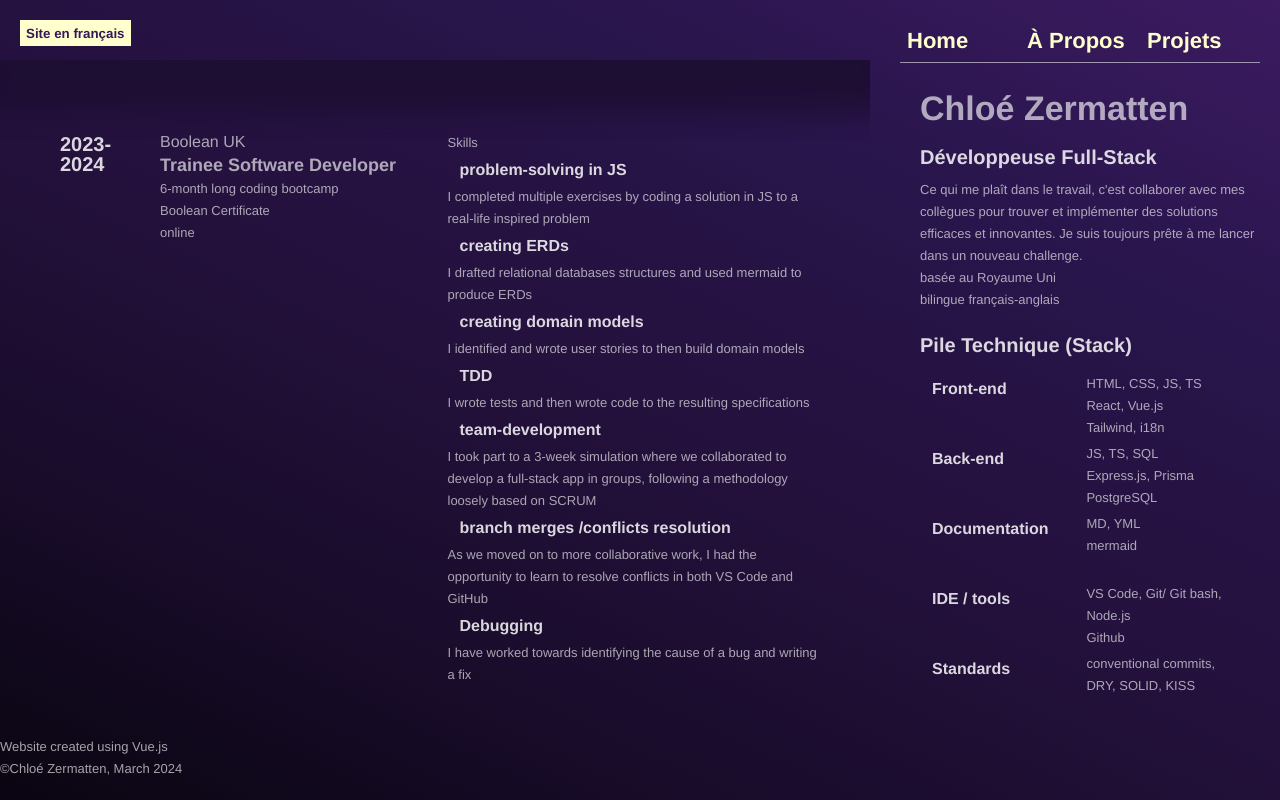
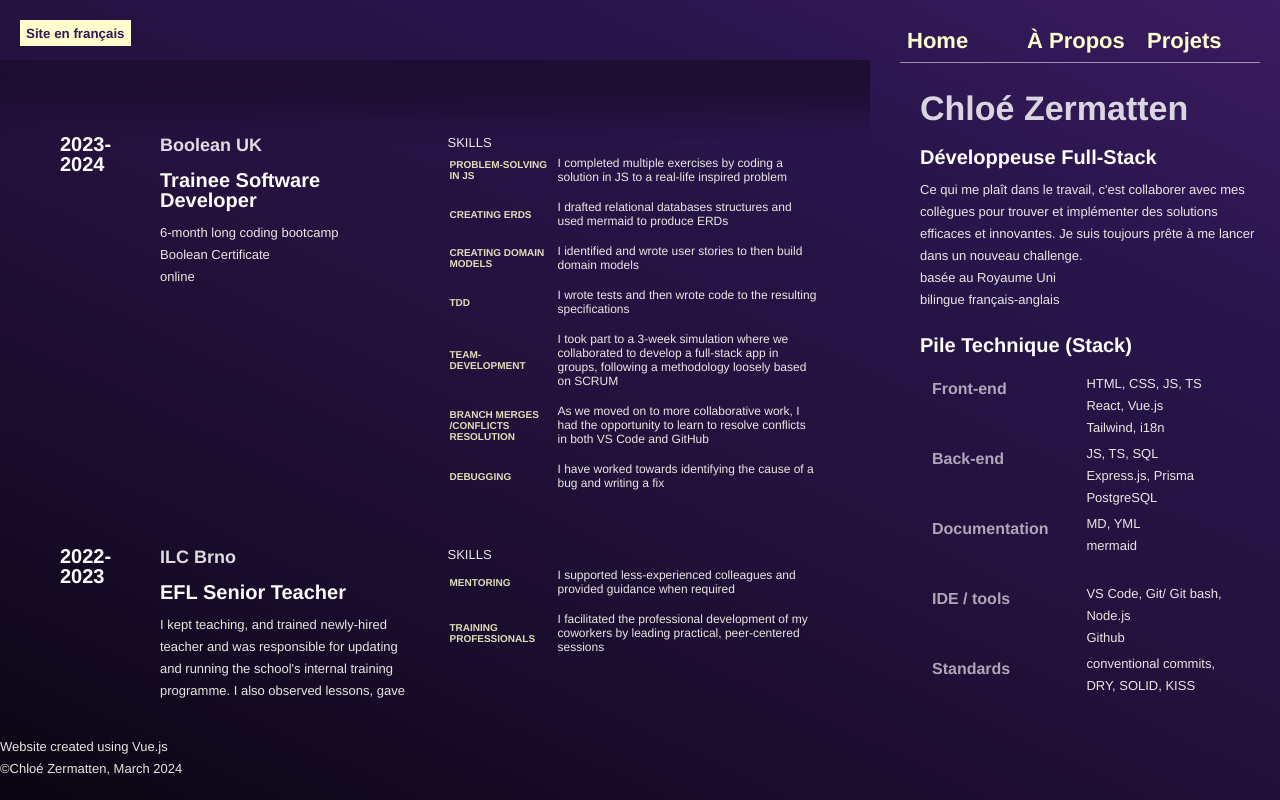
Before and after one commit to Chloe070196/my-portfolio, a Vue app: page /about in a window 1280 px wide. Built offline with nearby package versions, Linux system fonts and the light colour scheme.

Commit message:
feat: update headers and text styles

```diff
--- a/src/components/ProjectCard.vue
+++ b/src/components/ProjectCard.vue
@@ -13,9 +13,10 @@ const { title, stack, description, gitHubUrl, imageUrl, imageDescription, tags }
             <div class="proj-descr-wrapper">
                 <div>
                     <h3>{{ title }}</h3>
+                    <h4>STACK</h4>
                     <ul class="inline-list">
                         <li v-for="item in stack" v-bind:key="item">
-                            <h6>{{ item }}</h6>
+                            <strong>{{ item }}</strong>
                         </li>
                     </ul>
                 </div>
@@ -63,4 +64,9 @@ const { title, stack, description, gitHubUrl, imageUrl, imageDescription, tags }
         padding: 2px;
         width: 110px;
     }
+    h4 {
+        padding: 8px 0;
+        font-weight: 600;
+        color: rgba(255, 255, 255, 0.671);
+    }
 </style>
--- a/src/components/TimeLineEvent.vue
+++ b/src/components/TimeLineEvent.vue
@@ -10,14 +10,14 @@ const { title, location, organisation, qualification, description, skills } = pr
 <template>
     <section>
         <div>
-            <h4>{{ organisation }}</h4>
-            <h3>{{ title }}</h3>
+            <h3>{{ organisation }}</h3>
+            <h2>{{ title }}</h2>
             <p>{{ description }}</p>
             <p>{{ qualification }}</p>
             <p>{{ location }}</p>
         </div>
         <ul>
-            <p>Skills</p>
+            <p>SKILLS</p>
             <li>
                 <TimeLineSkill v-for="skill in skills" v-bind:key="skill.name" :skill="skill" />
             </li>
--- a/src/components/TimeLineSkill.vue
+++ b/src/components/TimeLineSkill.vue
@@ -8,7 +8,7 @@ const { name, descr } = props.skill
 
 <template>
     <div>
-        <h5>{{ name }}</h5>
+        <strong>{{ name }}</strong>
         <p>{{ descr }}</p>
     </div>
 </template>
@@ -16,5 +16,21 @@ const { name, descr } = props.skill
 <style scoped>
  div, h5, p {
     z-index: 0;
+    margin: 0;
+ }
+ div {
+    display: grid;
+    grid-template-columns: 100px 1fr;
+    gap: 8px;
+    padding: 2px;
+    margin-bottom: 12px;;
+ }
+ strong {
+    align-self: center;
+ }
+
+ p {
+    font-size: 12px;
+    line-height: 14px;
  }
 </style>
--- a/src/style.css
+++ b/src/style.css
@@ -10,12 +10,13 @@ h1 {
     font-size: 34px;
     line-height: 34px;
     padding: 28px 0 10px 0;
+    color: rgba(252, 252, 252, 0.836);
 }
 h2 {
   font-size: 20px;
   line-height: 20px;
   padding: 12px 0 12px 0;
-  color: rgba(255, 255, 255, 0.836);
+  color: rgba(255, 255, 255);
 }
 h3 {
     margin: 0;
@@ -24,19 +25,19 @@ h3 {
     font-weight: bold;
     line-height: 26px;
     padding-bottom: 0;
-    color: rgba(255, 255, 255, 0.637);
+    color: rgba(255, 255, 255, 0.856);
 }
 h4 {
     font-size: 16px;
     line-height: 20px;
     font-weight: 200;
+    color: rgba(255, 255, 205);
 }
 h5 {
     font-size: 16px;
     line-height: 20px;
     font-weight: 600;
     padding-left: 6px;
-    color: rgba(255, 255, 255, 0.836);
     margin: 6px;
 }
 h6 {
@@ -45,11 +46,22 @@ h6 {
     text-transform: capitalize;
     color: rgb(255, 255, 205);
 }
+
+strong {
+    color: rgba(255, 255, 205, 0.863);
+    font-size: 10px;
+    font-weight: 900;
+    text-transform: uppercase;
+}
+
 p {
     font-size: 13px;
     line-height: 22px;
     font-weight: 300;
+    color: rgba(255, 253, 244, 0.904);
 }
+
+
 
 /* CONTAINERS */
 ul {
--- a/src/views/projects/contents.ts
+++ b/src/views/projects/contents.ts
@@ -1,7 +1,7 @@
 const projects = [
   {
     title: 'Lesson booking website',
-    stack: ['JS', 'Tailwind', 'React'],
+    stack: ['js', 'tailwind', 'react'],
     description:
       'Lorem ipsum dolor sit amet, consectetur adipisicing elit. Autem ex, neque exercitationem in nobis dolore porro ratione nostrum aliquam at magnam, vitae perspiciatis possimus? Aspernatur eos perspiciatis natus eius cum.',
     gitHubUrl: '',
@@ -16,7 +16,7 @@ const projects = [
   },
   {
     title: 'English learning app',
-    stack: ['JS', 'React Native'],
+    stack: ['js', 'react native'],
     description:
       'Lorem ipsum dolor sit amet, consectetur adipisicing elit. Autem ex, neque exercitationem in nobis dolore porro ratione nostrum aliquam at magnam, vitae perspiciatis possimus? Aspernatur eos perspiciatis natus eius cum.',
     gitHubUrl: '',
@@ -31,7 +31,7 @@ const projects = [
   },
   {
     title: 'TBC',
-    stack: ['JS', 'Taliwind', 'React'],
+    stack: ['js', 'tailwind', 'react'],
     description:
       'Lorem ipsum dolor sit amet, consectetur adipisicing elit. Autem ex, neque exercitationem in nobis dolore porro ratione nostrum aliquam at magnam, vitae perspiciatis possimus? Aspernatur eos perspiciatis natus eius cum.',
     gitHubUrl: '',
```
